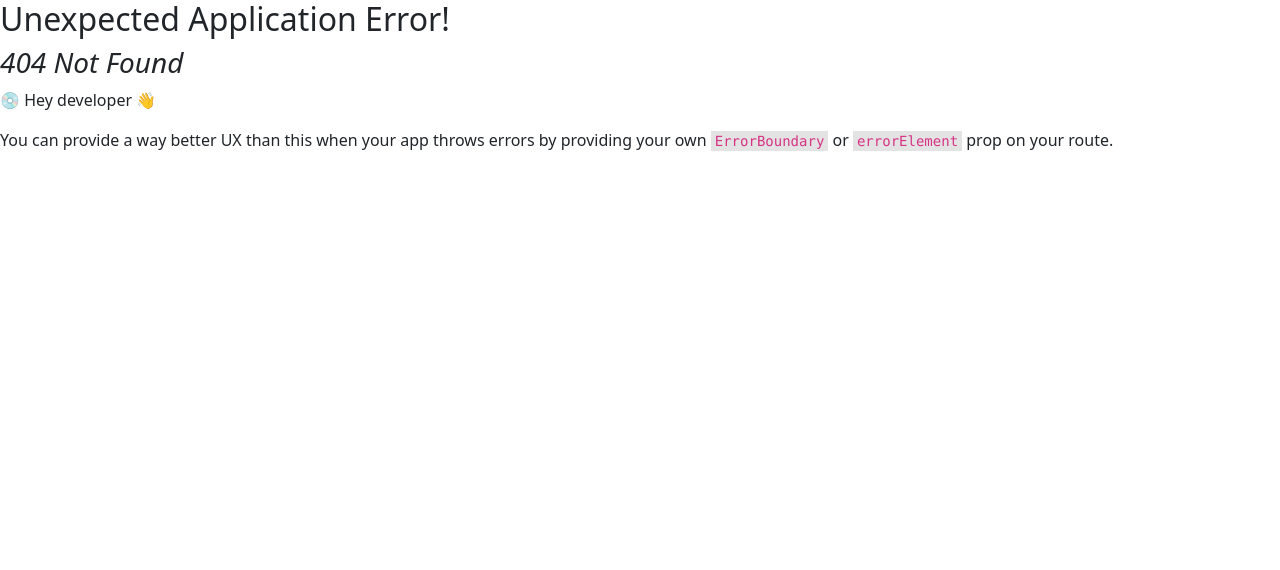
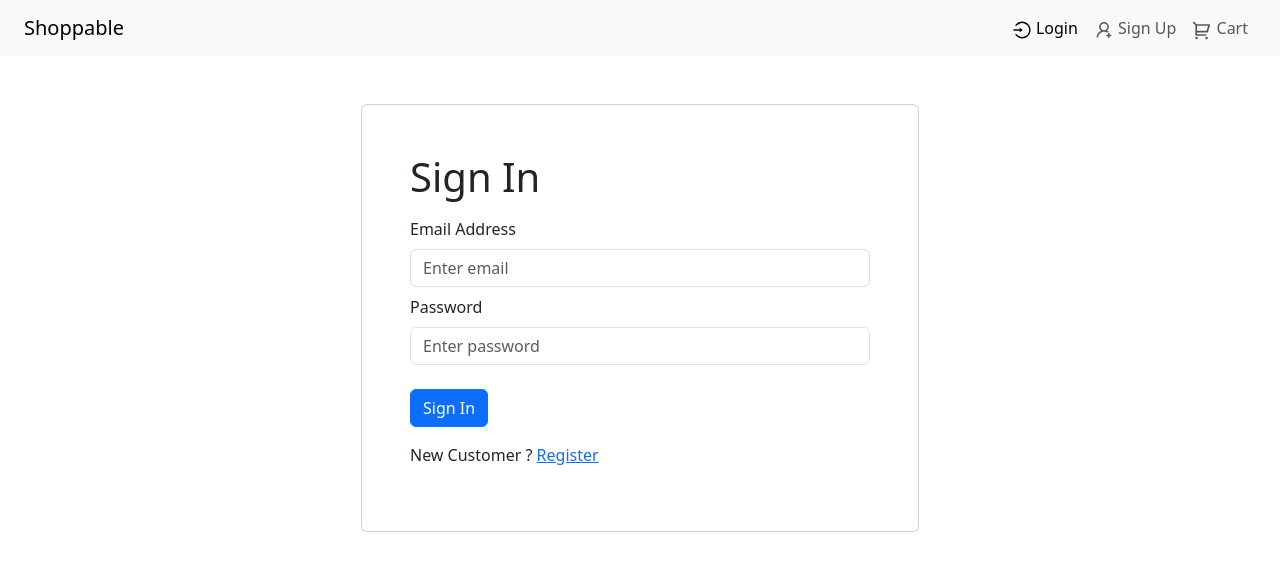
Before and after one commit to LuuTung21/TestingProject, a React (Vite) app in the folder frontend/: page /login in a window 1280 px wide. Before the commit this address had no page. Shown: the top 570 px of the page. Built offline with nearby package versions, Linux system fonts and the light colour scheme.

Commit message:
Create the login screen

```diff
--- /dev/null
+++ b/frontend/src/components/FormContainer.jsx
@@ -0,0 +1,15 @@
+import { Container, Row, Col } from "react-bootstrap";
+
+const FormContainer = ({ children }) => {
+    return (
+        <Container>
+            <Row className="justify-content-md-center mt-5">
+                <Col xs={12} md={6} className="card p-5">
+                    {children}
+                </Col>
+            </Row>
+        </Container>
+    )
+};
+
+export default FormContainer;
--- a/frontend/src/main.jsx
+++ b/frontend/src/main.jsx
@@ -9,12 +9,14 @@
 import App from './App.jsx'
 import "bootstrap/dist/css/bootstrap.min.css"
 import HomeScreen from './screens/HomeScreen.jsx';
+import LoginScreen from './screens/loginScreen.jsx';
 // import './index.css'
 
 const router = createBrowserRouter(
   createRoutesFromElements(
     <Route path='/' element={<App />} >
       <Route index={true} path='/' element={<HomeScreen />} />
+      <Route path='/login' element={<LoginScreen />} />
     </Route>
   )
 )
--- /dev/null
+++ b/frontend/src/screens/loginScreen.jsx
@@ -0,0 +1,56 @@
+import { useState } from "react";
+import { Link } from "react-router-dom";
+import FormContainer from "../components/FormContainer.jsx"
+import { Form, Button, Row, Col } from "react-bootstrap"
+
+const LoginScreen = () => {
+    const [email, setEmail] = useState("");
+    const [password, setPassword] = useState("");
+
+
+    const submitHandler = async (e) => {
+        e.preventDefault();
+        console.log("Submit")
+    }
+
+    return (
+        <FormContainer>
+            <h1>Sign In</h1>
+            <Form onSubmit={submitHandler}>
+
+                <Form.Group className="my-2" controlId="email">
+                    <Form.Label>Email Address</Form.Label>
+                    <Form.Control
+                        type="email"
+                        placeholder="Enter email"
+                        value={email}
+                        onChange={(e) => setEmail(e.target.value)}>
+                    </Form.Control>
+                </Form.Group>
+
+                <Form.Group className="my-2" controlId="password">
+                    <Form.Label>Password</Form.Label>
+                    <Form.Control
+                        type="password"
+                        placeholder="Enter password"
+                        value={password}
+                        onChange={(e) => setPassword(e.target.value)}>
+                    </Form.Control>
+                </Form.Group>
+
+                <Button type="submit" variant="primary" className="mt-3">
+                    Sign In
+                </Button>
+
+                <Row className="py-3">
+                    <Col>
+                        New Customer ? <Link to="/register">Register</Link>
+                    </Col>
+                </Row>
+
+            </Form>
+        </FormContainer>
+    )
+}
+
+export default LoginScreen;
```
